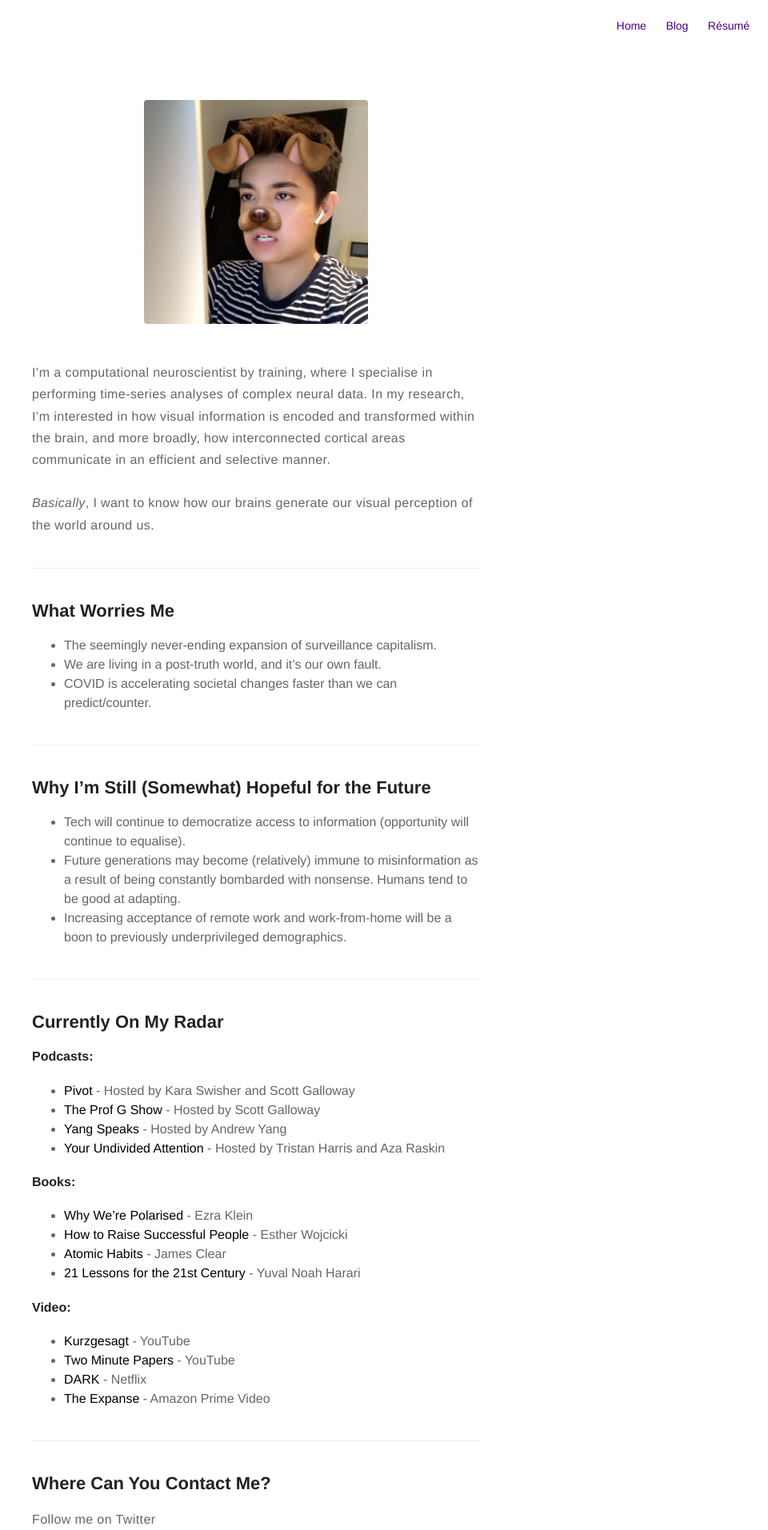
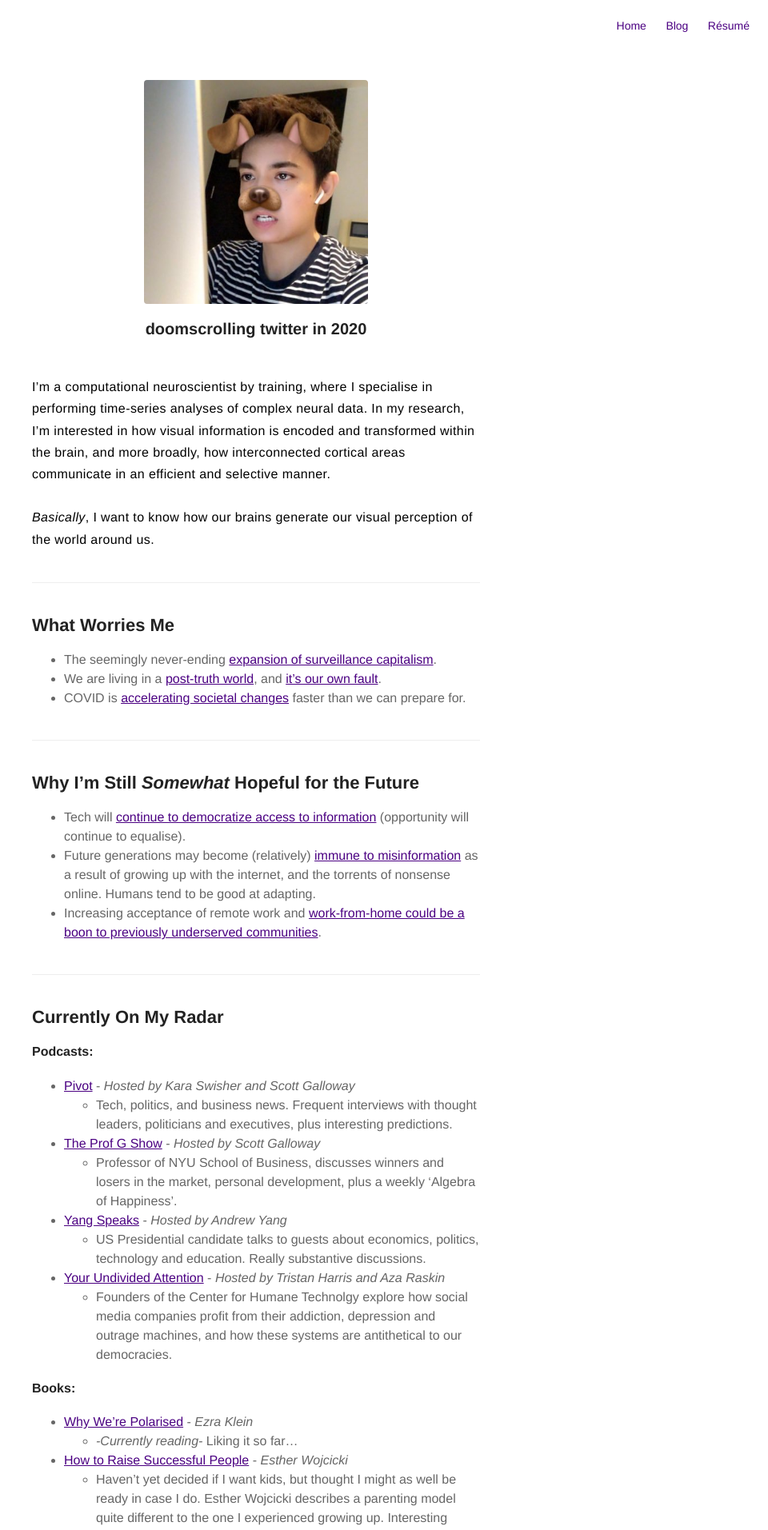
Before and after one commit to broak/broak.github.io, a Jekyll site: the page built from about.md, in a window 1280 px wide. Shown: the top 1913 px of the page at 80% size, without its empty margins (320-1280 px from the left). Built offline with Jekyll 4.4.1, drawn with Linux system fonts in a browser that asks for light colours; some of the changed text lies outside the part shown.

Commit message:
New Animations, Links, and Content

```diff
--- a/_sass/components/header.sass
+++ b/_sass/components/header.sass
@@ -32,3 +32,10 @@
         // if you put some links in your bio. ;)
         a
             font-weight: 200
+
+.header-about
+    display: block
+    margin: 0 auto
+    text-align: center
+    position: relative
+    z-index: 99
--- a/_sass/pages/page.sass
+++ b/_sass/pages/page.sass
@@ -1,5 +1,5 @@
 .page
-    margin-top: 125px
+    margin-top: 100px
 
     > h1
         text-align: center
--- a/about.md
+++ b/about.md
@@ -3,50 +3,70 @@
 layout: page
 ---
 <!-- ![Profile Image]({% if site.external-image %}{{ site.picture }}{% else %}{{ site.url }}/{{ site.picture }}{% endif %}) -->
-![Me looking at a computer, like I can't believe what I'm seeing, with a Snapchat filter of a puppy on my face](../assets/images/profile2.jpg)
+<header class="header-about {% if site.animation %}animated{% endif %}">
+
+<img src="../assets/images/profile2.jpg" alt="Me looking at a computer, like I can't believe what I'm seeing, with a Snapchat filter of a puppy on my face">
+
+<h3>doomscrolling twitter in 2020</h3>
+
+</header>
+
+<!-- ![Me looking at a computer, like I can't believe what I'm seeing, with a Snapchat filter of a puppy on my face](../assets/images/profile2.jpg) -->
 
 <br>
-I'm a computational neuroscientist by training, where I specialise in performing time-series analyses of complex neural data. In my research, I'm interested in how visual information is encoded and transformed within the brain, and more broadly, how interconnected cortical areas communicate in an efficient and selective manner.<br>
+**I'm a computational neuroscientist by training, where I specialise in performing time-series analyses of complex neural data. In my research, I'm interested in how visual information is encoded and transformed within the brain, and more broadly, how interconnected cortical areas communicate in an efficient and selective manner.<br>
 <br>
-*Basically*, I want to know how our brains generate our visual perception of the world around us.<br>
+*Basically*, I want to know how our brains generate our visual perception of the world around us.**<br>
 
 ---
 ## What Worries Me
-- The seemingly never-ending expansion of surveillance capitalism.
-- We are living in a post-truth world, and it's our own fault.
-- COVID is accelerating societal changes faster than we can predict/counter.
+- The seemingly never-ending [expansion of surveillance capitalism](https://www.goodreads.com/book/show/26195941-the-age-of-surveillance-capitalism).
+- We are living in a [post-truth world](https://www.goodreads.com/book/show/36702245-post-truth), and [it's our own fault](https://www.newscientist.com/article/mg23030763-000-free-speech-has-met-social-media-with-revolutionary-results/).
+- COVID is [accelerating societal changes](https://www.marketwatch.com/story/coronavirus-is-accelerating-big-changes-in-the-way-americans-live-2020-03-12) faster than we can prepare for.
 
 ---
-## Why I'm Still (Somewhat) Hopeful for the Future
-- Tech will continue to democratize access to information (opportunity will continue to equalise).
-- Future generations may become (relatively) immune to misinformation as a result of being constantly bombarded with nonsense. Humans tend to be good at adapting.
-- Increasing acceptance of remote work and work-from-home will be a boon to previously underprivileged demographics.
+## Why I'm Still *Somewhat* Hopeful for the Future
+- Tech will [continue to democratize access to information](https://www.brookings.edu/research/education-technology-success-stories/) (opportunity will continue to equalise).
+- Future generations may become (relatively) [immune to misinformation](https://futurism.com/google-teach-kids-spot-fake-news) as a result of growing up with the internet, and the torrents of nonsense online. Humans tend to be good at adapting.
+- Increasing acceptance of remote work and [work-from-home could be a boon to previously underserved communities](https://thehill.com/opinion/technology/510123-googles-work-from-home-extension-could-be-a-boon-for-rural-america).
 
 ---
 ## Currently On My Radar
 #### Podcasts:
-- **Pivot** - Hosted by Kara Swisher and Scott Galloway
-- **The Prof G Show** - Hosted by Scott Galloway
-- **Yang Speaks** - Hosted by Andrew Yang
-- **Your Undivided Attention** - Hosted by Tristan Harris and Aza Raskin
+- **[Pivot](https://podcasts.apple.com/us/podcast/pivot/id1073226719)** - *Hosted by Kara Swisher and Scott Galloway*
+    - Tech, politics, and business news. Frequent interviews with thought leaders, politicians and executives, plus interesting predictions.
+- **[The Prof G Show](https://podcasts.apple.com/us/podcast/the-prof-g-show-with-scott-galloway/id1498802610)** - *Hosted by Scott Galloway*
+    - Professor of NYU School of Business, discusses winners and losers in the market, personal development, plus a weekly 'Algebra of Happiness'.
+- **[Yang Speaks](https://yangspeaks.com/)** - *Hosted by Andrew Yang*
+    - US Presidential candidate talks to guests about economics, politics, technology and education. Really substantive discussions.
+- **[Your Undivided Attention](https://www.humanetech.com/podcast)** - *Hosted by Tristan Harris and Aza Raskin*
+    - Founders of the Center for Humane Technolgy explore how social media companies profit from their addiction, depression and outrage machines, and how these systems are antithetical to our democracies.
 <br>
 
 #### Books:
-- **Why We're Polarised** - Ezra Klein
-- **How to Raise Successful People** - Esther Wojcicki
-- **Atomic Habits** - James Clear
-- **21 Lessons for the 21st Century** - Yuval Noah Harari
+- **[Why We're Polarised](https://www.goodreads.com/book/show/52098718-why-we-re-polarized)** - *Ezra Klein*
+    - *-Currently reading-* Liking it so far...
+- **[How to Raise Successful People](https://www.goodreads.com/book/show/40796147-how-to-raise-successful-people)** - *Esther Wojcicki*
+    - Haven't yet decided if I want kids, but thought I might as well be ready in case I do. Esther Wojcicki describes a parenting model quite different to the one I experienced growing up. Interesting read.
+- **[Atomic Habits](https://www.goodreads.com/book/show/40121378-atomic-habits)** - *James Clear*
+    - Needed this immensely, and will likely come back to it again. Basically cognitive behavioural therapy, but less scary sounding.
+- **[21 Lessons for the 21st Century](https://www.goodreads.com/book/show/38820046-21-lessons-for-the-21st-century)** - *Yuval Noah Harari*
+    - The third in the series. Be sure to read 'Sapiens' and 'Homo Deus' first. Hugely relevant predictions about the future, and detailed descriptions of what must be done to avoid the negative externalities.
 <br>
 
 #### Video:
-- **Kurzgesagt** - YouTube
-- **Two Minute Papers** - YouTube
-- **DARK** - Netflix
-- **The Expanse** - Amazon Prime Video
+- **[Kurzgesagt - In a Nutshell](https://www.youtube.com/user/Kurzgesagt)** - *YouTube*
+    - Beautifully animated videos about the science behind the world around us. *A must watch*.
+- **[Two Minute Papers](https://www.youtube.com/user/keeroyz)** - *YouTube*
+    - A lot of machine learning literature summarised in 2-5 minutes. Like wonderful little video abstracts.
+- **[DARK](https://en.wikipedia.org/wiki/Dark_(TV_series))** - *Netflix*
+    - German series about time travel. Need to keep notes, and binge the entire thing, otherwise you'll be horribly confused. The complexity is what makes it fascinating.
+- **[The Expanse](https://en.wikipedia.org/wiki/The_Expanse_(TV_series))** - *Amazon Prime Video*
+    - Series about the political struggles of humanity after generations living in distant colonies around the solar system. Season 1 is a bit rough but 2, 3 and 4 make it worth a watch.
 
 ---
 ## Where Can You Contact Me?
-Follow me on Twitter<br>
-Follow me on GitHub<br>
-Message me on LinkedIn<br>
+Follow me on [Twitter](https://twitter.com/brianoakley)<br>
+Follow me on [GitHub](https://github.com/broak)<br>
+Message me on [LinkedIn](https://www.linkedin.com/in/broak)<br>
 *(I'll be looking for a job relatively soon, just sayin'...)*
--- a/blog.html
+++ b/blog.html
@@ -9,7 +9,8 @@
 
 <br>
 <p><i>Disclaimer: All opinions, rants and musings found hereafter are solely the opinion of Past-Brian. Present- and/or Future-Brian
-	may disagree completely with anything/everything written here, given new evidence.</i></p>
+	may disagree completely with anything/everything written here, given new information.<br><br>
+If you like anything you read, please consider "clapping" me on <a href="https://medium.com/@broak">Medium</a>.</i></p>
 
 <section class="list">
 	{% if site.posts.size == 0 %}
```
